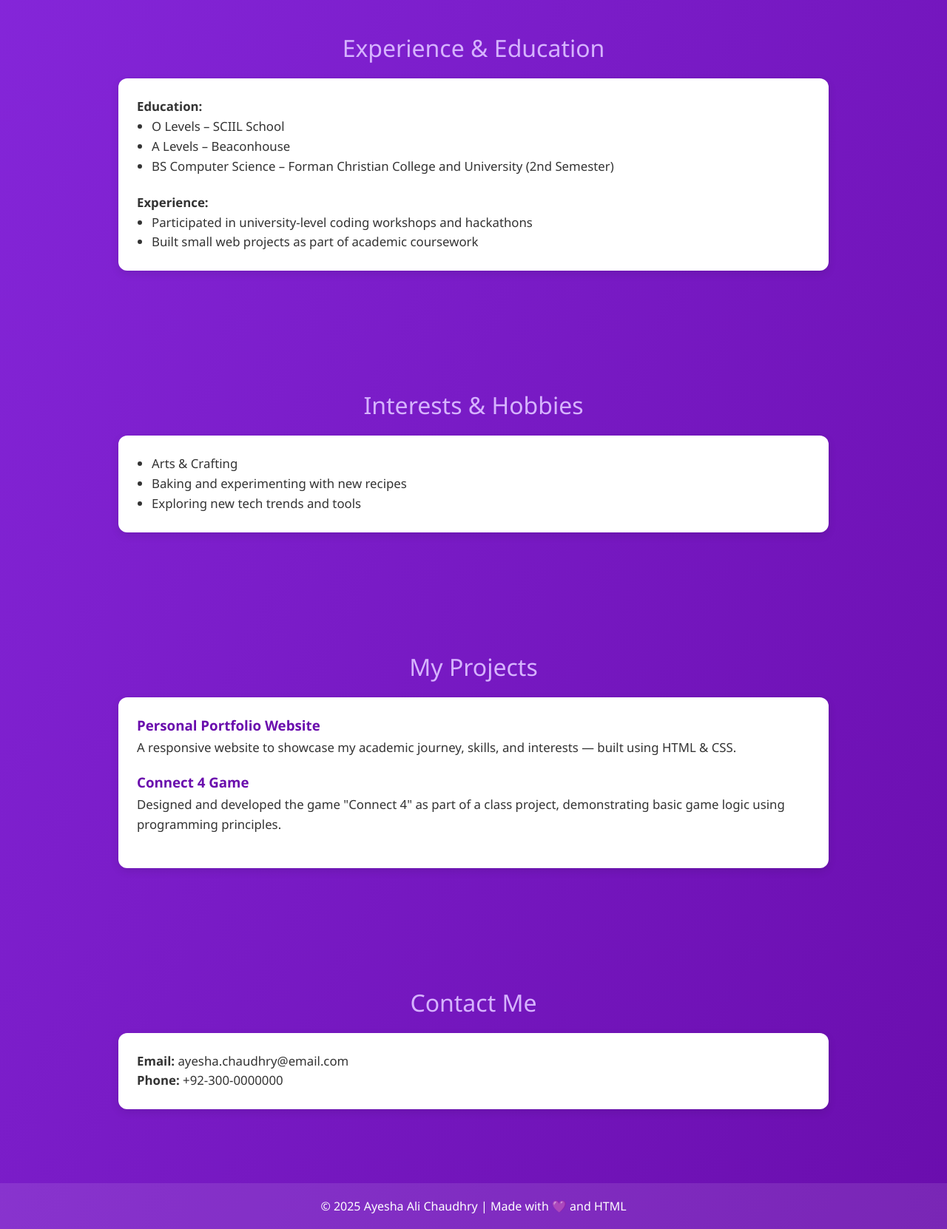
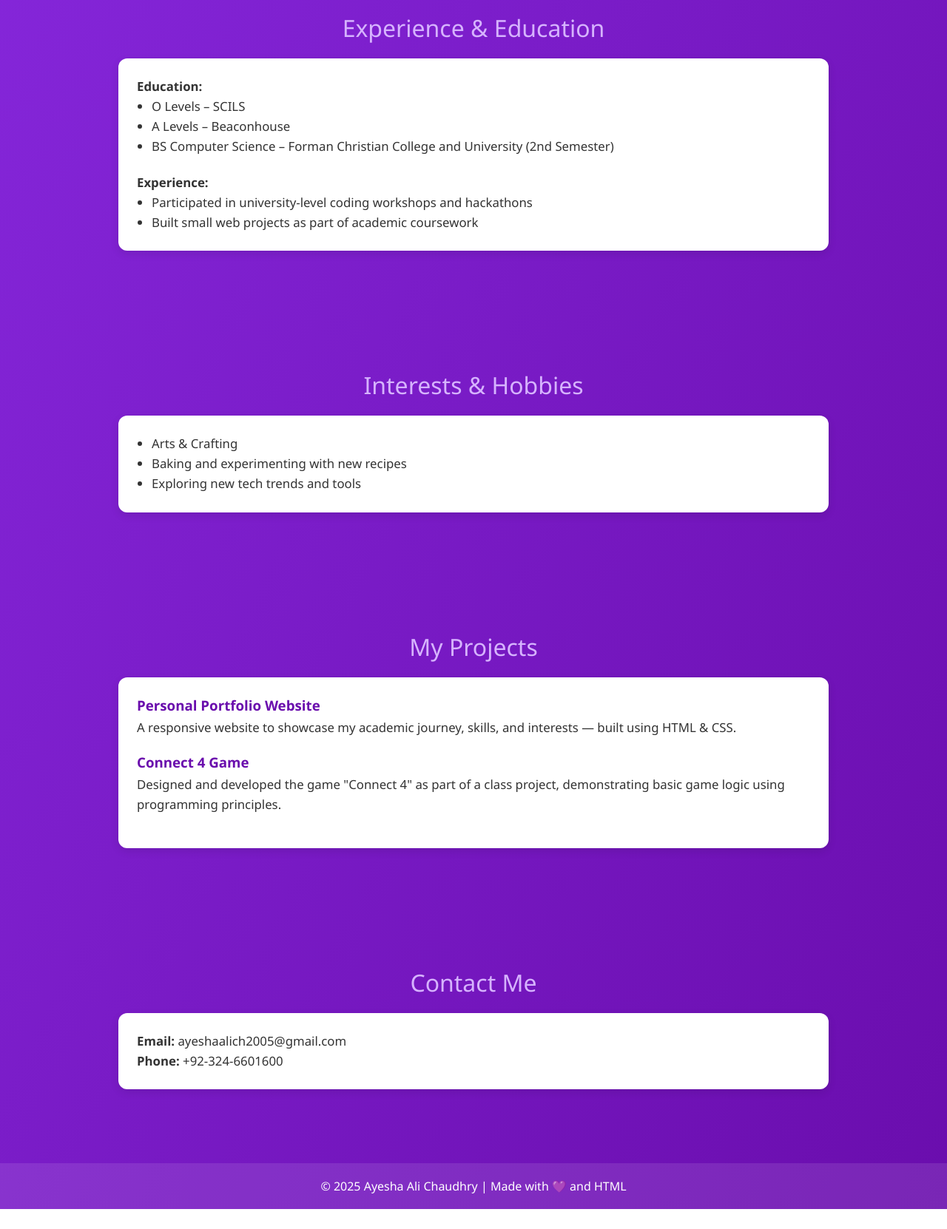
Before and after one commit to ayeshaxjs/ayehsaalich, a plain HTML site: page index.html in a window 1280 px wide. Shown: the part 920-2582 px from the top of the page at 74% size. After the commit the page ends 2555 px from the top, so only its background shows below. Drawn offline with Linux system fonts and the light colour scheme.

Commit message:
Update index.html

```diff
--- a/index.html
+++ b/index.html
@@ -98,7 +98,7 @@
 
   <header>
     <h1>Ayesha Ali Chaudhry</h1>
-    <p>Computer Science Student | FCCU</p>
+    <p>Computer Science Student</p>
     <nav>
       <a href="#about">About</a>
       <a href="#skills">Skills</a>
@@ -124,7 +124,6 @@
     <div class="card">
       <ul>
         <li>Python (Beginner to Intermediate)</li>
-        <li>HTML, CSS, JavaScript (Basics)</li>
         <li>Version Control (Git & GitHub)</li>
         <li>Teamwork & Communication</li>
       </ul>
@@ -136,7 +135,7 @@
     <div class="card">
       <p><strong>Education:</strong></p>
       <ul>
-        <li>O Levels – SCIIL School</li>
+        <li>O Levels – SCILS</li>
         <li>A Levels – Beaconhouse</li>
         <li>BS Computer Science – Forman Christian College and University (2nd Semester)</li>
       </ul>
@@ -177,8 +176,8 @@
   <section id="contact">
     <div class="section-title">Contact Me</div>
     <div class="card">
-      <p><strong>Email:</strong> ayesha.chaudhry@email.com</p>
-      <p><strong>Phone:</strong> +92-300-0000000</p>
+      <p><strong>Email:</strong> ayeshaalich2005@gmail.com</p>
+      <p><strong>Phone:</strong> +92-324-6601600</p>
     </div>
   </section>
 
```
